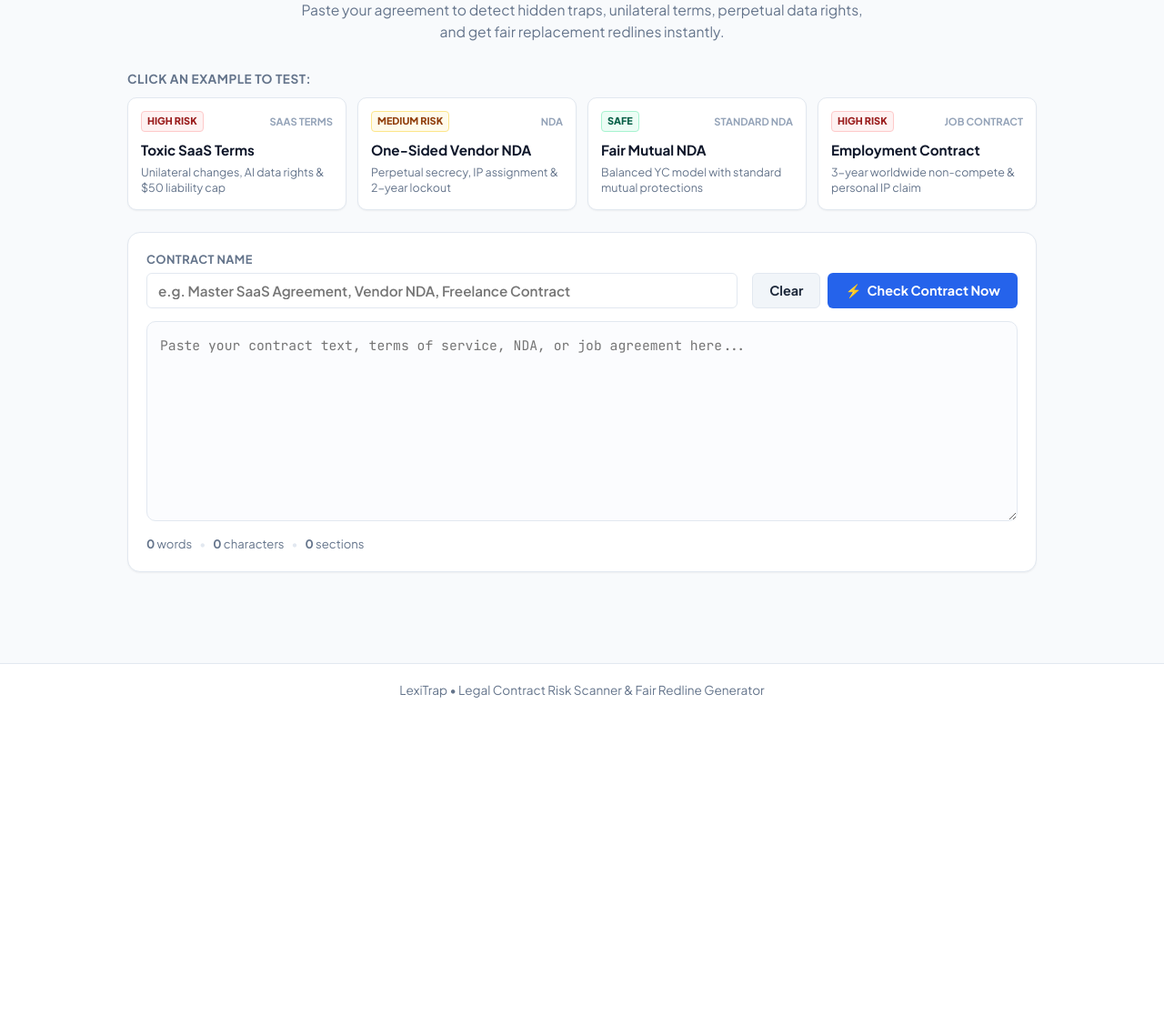
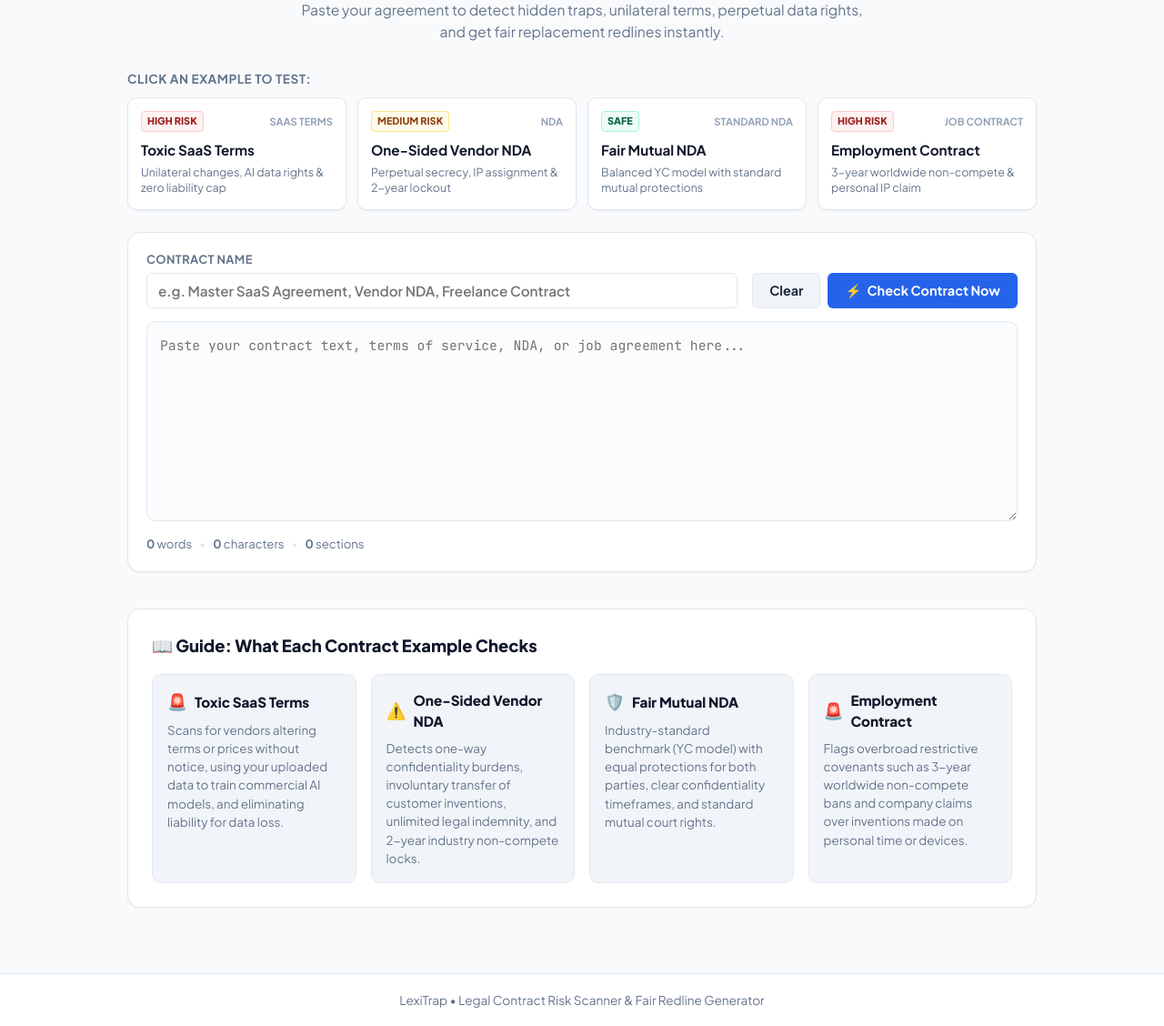
Before and after one commit to Abhijeet0848/LexiTrap, a Flask app: page / in a window 1280 px wide. Shown: the part 185-1313 px from the top of the page at 91% size. Before the commit the page ends 952 px from the top, so only its background shows below. Run offline with Flask 3, Linux system fonts and the light colour scheme.

Commit message:
Remove dollar sign reference and add brief contract descriptions in footer guide

```diff
--- a/samples/sample_data.py
+++ b/samples/sample_data.py
@@ -13,7 +13,7 @@ SAMPLE_CONTRACTS: Dict[str, Dict[str, Any]] = {
         "name": "Toxic SaaS Terms of Service (CloudSphere)",
         "type": "Terms of Service",
         "filename": "predatory_saas_tos.txt",
-        "description": "High-risk SaaS agreement containing unilateral amendments, perpetual AI training on user data, $50 liability cap, and forced arbitration.",
+        "description": "High-risk SaaS agreement containing unilateral amendments, perpetual AI training on user data, zero liability cap, and forced arbitration.",
         "expected_risk": "CRITICAL",
     },
     "unbalanced_nda": {
--- a/static/css/styles.css
+++ b/static/css/styles.css
@@ -951,6 +951,71 @@ body {
     border-radius: 3px;
 }
 
+/* Footer Guide Section */
+.footer-guide-section {
+    margin-top: 40px;
+    background-color: #ffffff;
+    border: 1px solid var(--border);
+    border-radius: var(--radius-lg);
+    padding: 26px;
+    box-shadow: var(--shadow-sm);
+}
+
+.footer-guide-title {
+    font-size: 1.15rem;
+    font-weight: 800;
+    color: var(--text-heading);
+    margin-bottom: 16px;
+}
+
+.footer-guide-grid {
+    display: grid;
+    grid-template-columns: repeat(4, 1fr);
+    gap: 16px;
+}
+
+@media (max-width: 860px) {
+    .footer-guide-grid {
+        grid-template-columns: repeat(2, 1fr);
+    }
+}
+
+@media (max-width: 480px) {
+    .footer-guide-grid {
+        grid-template-columns: 1fr;
+    }
+}
+
+.guide-card {
+    background-color: var(--bg-subtle);
+    border: 1px solid var(--border);
+    border-radius: var(--radius-md);
+    padding: 16px;
+}
+
+.guide-card-header {
+    display: flex;
+    align-items: center;
+    gap: 8px;
+    margin-bottom: 8px;
+}
+
+.guide-icon {
+    font-size: 1.1rem;
+}
+
+.guide-card h4 {
+    font-size: 0.95rem;
+    font-weight: 800;
+    color: var(--text-heading);
+}
+
+.guide-card p {
+    font-size: 0.84rem;
+    color: var(--text-muted);
+    line-height: 1.5;
+}
+
 /* Footer */
 .footer {
     border-top: 1px solid var(--border);
--- a/templates/index.html
+++ b/templates/index.html
@@ -46,7 +46,7 @@
                         <span class="example-type">SaaS Terms</span>
                     </div>
                     <h3 class="example-title">Toxic SaaS Terms</h3>
-                    <p class="example-hint">Unilateral changes, AI data rights & $50 liability cap</p>
+                    <p class="example-hint">Unilateral changes, AI data rights & zero liability cap</p>
                 </div>
 
                 <div class="example-card load-sample-btn" data-id="unbalanced_nda">
@@ -107,13 +107,6 @@
                 </div>
             </div>
         </section>
-
-        <!-- Loading State -->
-        <div id="loading-overlay" class="loading-state hidden">
-            <div class="loading-spinner"></div>
-            <h3 class="loading-title">Scanning Contract Clauses...</h3>
-            <p class="loading-sub">Checking for unfair rules, legal risks, and generating safe alternatives.</p>
-        </div>
 
         <!-- Audit Results (Hidden by default) -->
         <section id="results-section" class="results-container hidden">
@@ -200,6 +193,44 @@
             </div>
 
         </section>
+
+        <!-- Brief Description & Guide Section in Footer -->
+        <section class="footer-guide-section">
+            <h2 class="footer-guide-title">📖 Guide: What Each Contract Example Checks</h2>
+            <div class="footer-guide-grid">
+                <div class="guide-card">
+                    <div class="guide-card-header">
+                        <span class="guide-icon">🚨</span>
+                        <h4>Toxic SaaS Terms</h4>
+                    </div>
+                    <p>Scans for vendors altering terms or prices without notice, using your uploaded data to train commercial AI models, and eliminating liability for data loss.</p>
+                </div>
+
+                <div class="guide-card">
+                    <div class="guide-card-header">
+                        <span class="guide-icon">⚠️</span>
+                        <h4>One-Sided Vendor NDA</h4>
+                    </div>
+                    <p>Detects one-way confidentiality burdens, involuntary transfer of customer inventions, unlimited legal indemnity, and 2-year industry non-compete locks.</p>
+                </div>
+
+                <div class="guide-card">
+                    <div class="guide-card-header">
+                        <span class="guide-icon">🛡️</span>
+                        <h4>Fair Mutual NDA</h4>
+                    </div>
+                    <p>Industry-standard benchmark (YC model) with equal protections for both parties, clear confidentiality timeframes, and standard mutual court rights.</p>
+                </div>
+
+                <div class="guide-card">
+                    <div class="guide-card-header">
+                        <span class="guide-icon">🚨</span>
+                        <h4>Employment Contract</h4>
+                    </div>
+                    <p>Flags overbroad restrictive covenants such as 3-year worldwide non-compete bans and company claims over inventions made on personal time or devices.</p>
+                </div>
+            </div>
+        </section>
     </main>
 
     <!-- Footer -->
```
